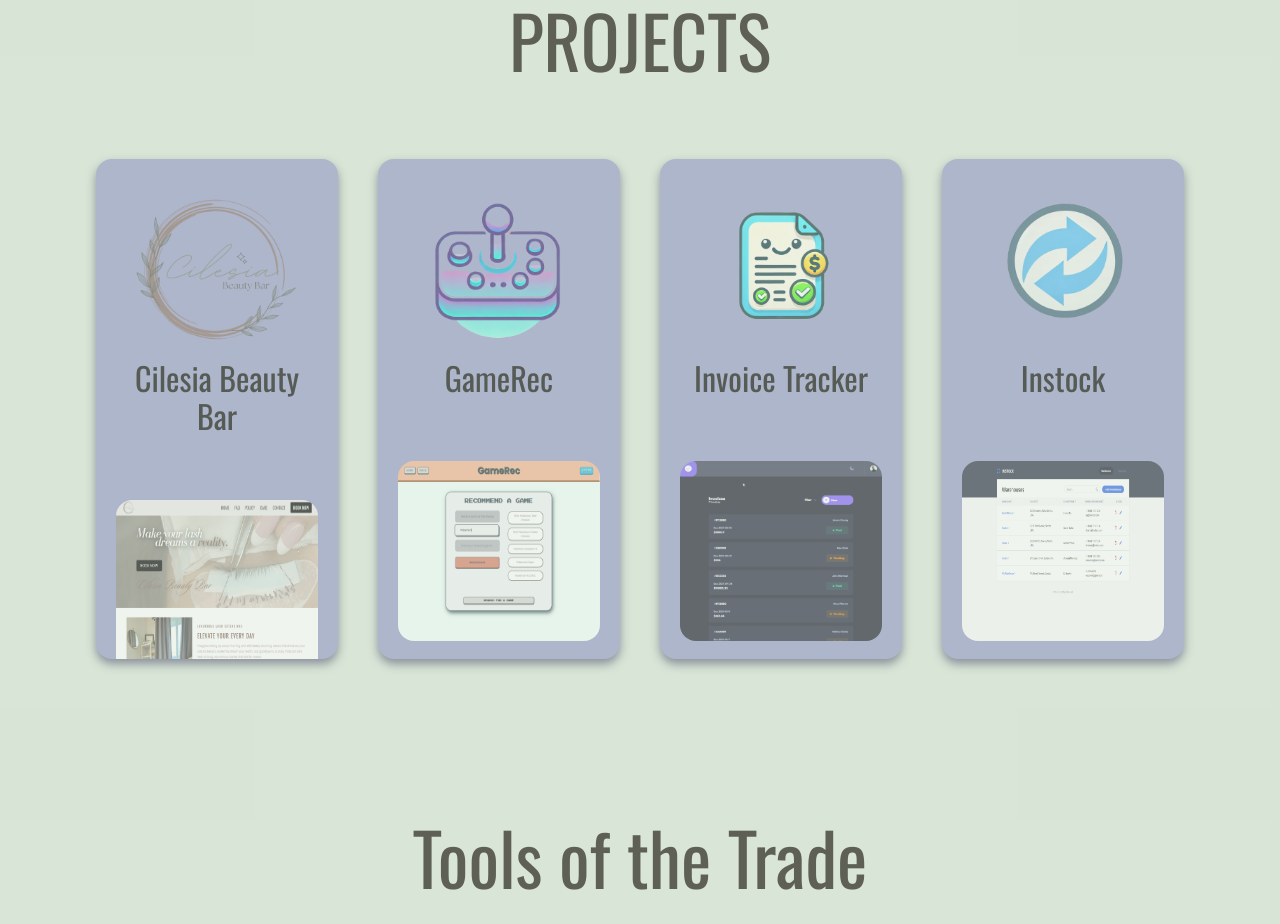
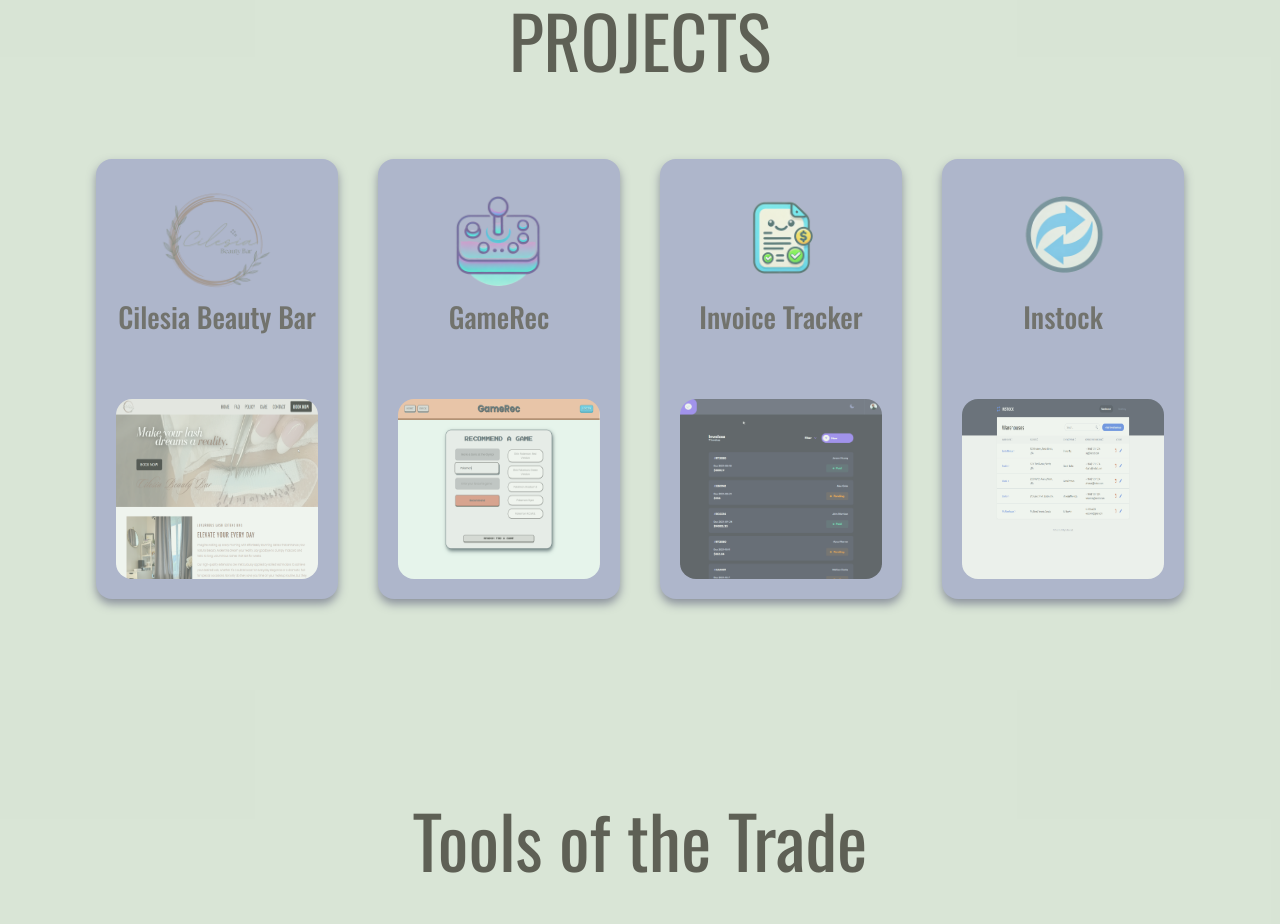
Before and after one commit to eosook/portfolio, a React (Vite) app: page / in a window 1280 px wide. Shown: the part 960-1884 px from the top of the page. Built offline with nearby package versions, Linux system fonts and the light colour scheme.

Commit message:
small styling changes

```diff
--- a/src/components/Header/Header.scss
+++ b/src/components/Header/Header.scss
@@ -21,7 +21,7 @@
     width: calc(100% - $margin-xxl * 2);
     padding: $padding-m $padding-xl;
     margin: $margin-xl $margin-xxl;
-    height: 100px;
+    height: 80px;
   }
 
   &__reverse{
@@ -72,7 +72,7 @@
       display: flex;
       list-style-type: none;
       gap: 2rem;
-      margin: 0 1rem 0 9rem;
+      margin: 0 1rem 0 4rem;
     }
     @include desktop{
       gap: 4rem;
--- a/src/components/Projects/ProjectCard/ProjectCard.jsx
+++ b/src/components/Projects/ProjectCard/ProjectCard.jsx
@@ -52,13 +52,13 @@ export default function ProjectCard({
       cardVariants = {
         expanded: {
           width: "1000px",
-          height: "650px",
+          height: "600px",
           borderRadius: 48,
           zIndex: 1,
         },
         collapsed: {
-          width: "300px",
-          height: "500px",
+          width: "260px",
+          height: "440px",
           borderRadius: 16,
         },
       };
--- a/src/components/Projects/ProjectCard/ProjectCard.scss
+++ b/src/components/Projects/ProjectCard/ProjectCard.scss
@@ -91,19 +91,13 @@ $work-container-background: rgb(78, 217, 255);
     &--collapsed{
       display: none;
       @include tablet{
-        @include title(2rem, 400);
+        @include title(1.75rem, 500);
         display: block;
         margin: 0 auto;
         padding-bottom: 4rem;
         text-align: center;
+        color: rgb(46, 40, 40);
       }
-      // @include desktop{
-      //   @include title(2rem, 400);
-      //   display: block;
-      //   margin: 0 auto;
-      //   padding-bottom: 4rem;
-      //   text-align: center;
-      // }
     }
     &--remove{
       display: none;
@@ -132,10 +126,6 @@ $work-container-background: rgb(78, 217, 255);
     @include tablet{
       width: 120px;
       height: 120px;
-    }
-    @include desktop{
-      width: 180px;
-      height: 180px;
     }
 
     &--expanded{
--- a/src/components/Projects/Projects.scss
+++ b/src/components/Projects/Projects.scss
@@ -35,13 +35,14 @@
       flex-wrap: wrap;
       padding: 2rem;
       gap: 2rem;
+      max-width: 800px;
     }
     @include desktop{
       display: flex;
       justify-content: center;
       gap: 2.5rem;
       flex-wrap: nowrap;
-      max-width: 1400px;
+      max-width: 1200px;
     }
   }
 
--- a/src/styles/_fonts.scss
+++ b/src/styles/_fonts.scss
@@ -98,11 +98,10 @@
   font-size: 3rem;
   line-height: 3.6rem;
   font-weight: 400;
-  margin-bottom: 2rem;
+  margin-bottom: 1rem;
   @include tabletFont{
     font-size: 4rem;
     line-height: 4.8rem;
-    margin-bottom: 3rem;
   }
   @include desktopFont{
     margin-bottom: 3rem;
--- a/src/styles/_mixins.scss
+++ b/src/styles/_mixins.scss
@@ -52,6 +52,9 @@
 @mixin sectionPadding{
   padding: 6rem 1rem 2rem;
   @include tablet{
+    padding: 6rem 4rem 1rem;
+  }
+  @include desktop{
     padding: 7rem 4rem 1rem;
   }
 }
```
